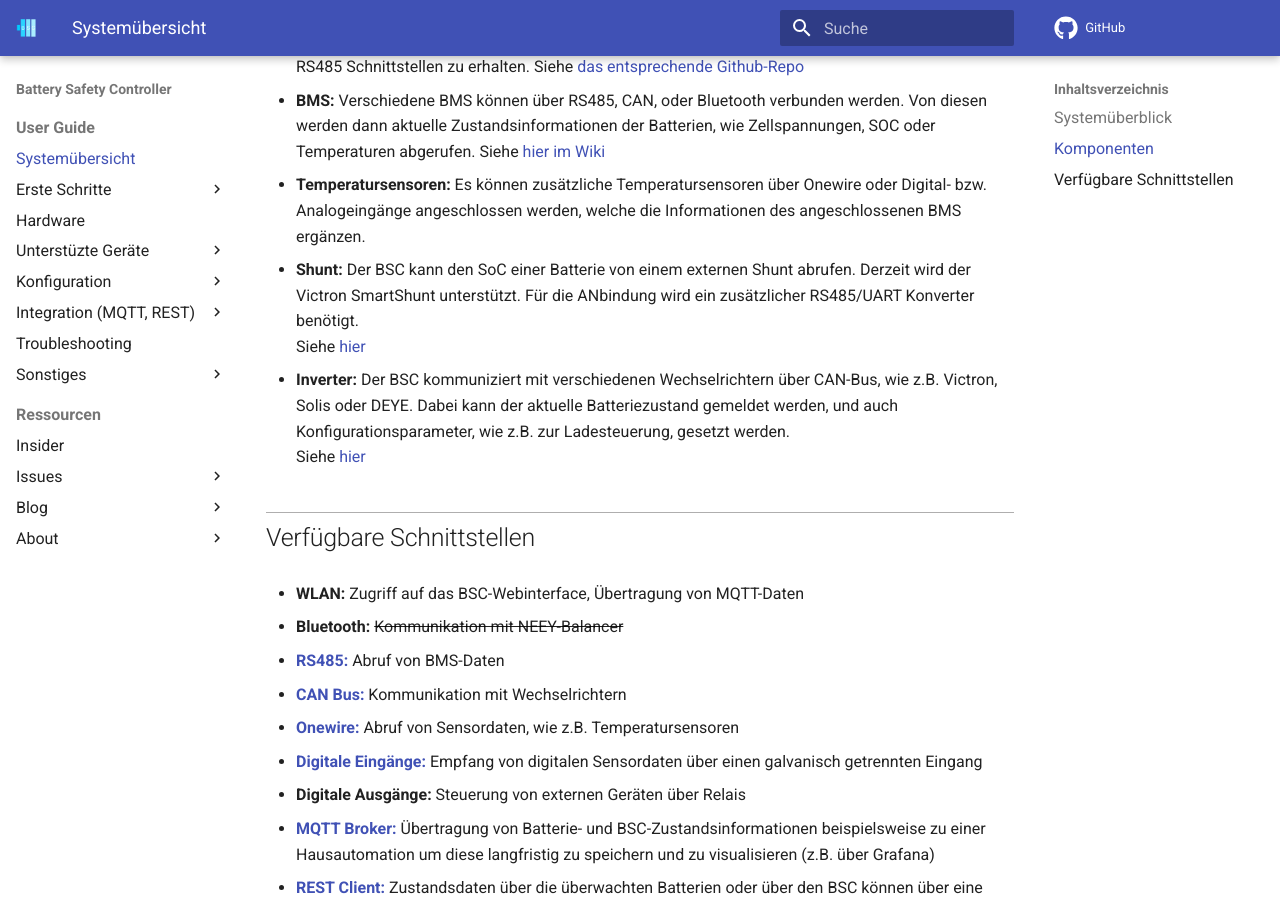
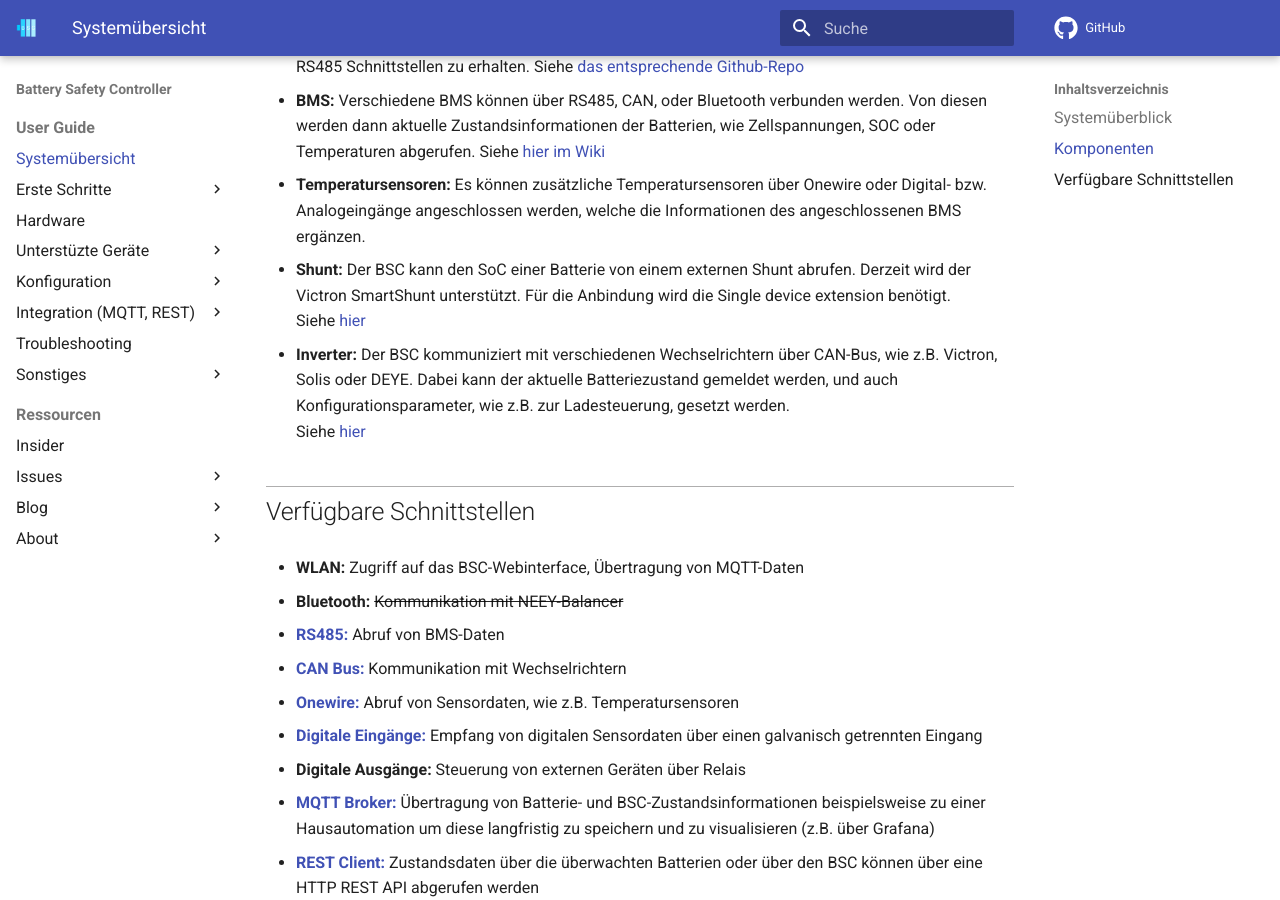
Before and after one commit to bsc-org/bsc, an MkDocs documentation site: the page built from docs/system_overview.md, in a window 1280 px wide and 900 px high, scrolled down 1060 px. Built offline with MkDocs 1.6.1 and Material for MkDocs 9.7.7, drawn with Linux system fonts in a browser that asks for light colours; comment, search, counter and statistics services are not loaded.

Commit message:
Shunt Info mit SDE integriert

```diff
--- a/docs/system_overview.md
+++ b/docs/system_overview.md
@@ -57,7 +57,7 @@ style BSC fill:#ffdbaa
 * **Serial Extension:** Der BSC besitzt 3 RS485 Schnittstellen für den Anschluss von BMS. Falls weitere benötigt werden, kann das Serial Extension Board an den BSC angeschlossen werden um 8 weitere RS485 Schnittstellen zu erhalten. Siehe [das entsprechende Github-Repo](https://github.com/shining-man/bsc_extension_serial)
 * **BMS:** Verschiedene BMS können über RS485, CAN, oder Bluetooth verbunden werden. Von diesen werden dann aktuelle Zustandsinformationen der Batterien, wie Zellspannungen, SOC oder Temperaturen abgerufen. Siehe [hier im Wiki](devices/bms.md)
 * **Temperatursensoren:** Es können zusätzliche Temperatursensoren über Onewire oder Digital- bzw. Analogeingänge angeschlossen werden, welche die Informationen des angeschlossenen BMS ergänzen.
-* **Shunt:** Der BSC kann den SoC einer Batterie von einem externen Shunt abrufen. Derzeit wird der Victron SmartShunt unterstützt. Für die ANbindung wird ein zusätzlicher RS485/UART Konverter benötigt.
+* **Shunt:** Der BSC kann den SoC einer Batterie von einem externen Shunt abrufen. Derzeit wird der Victron SmartShunt unterstützt. Für die Anbindung wird die Single device extension benötigt.
 Siehe [hier](devices/externer_shunt.md)
 * **Inverter:** Der BSC kommuniziert mit verschiedenen Wechselrichtern über CAN-Bus, wie z.B. Victron, Solis oder DEYE. Dabei kann der aktuelle Batteriezustand gemeldet werden, und auch Konfigurationsparameter, wie z.B. zur Ladesteuerung, gesetzt werden.
 Siehe [hier](devices/wechselrichter.md)
```
